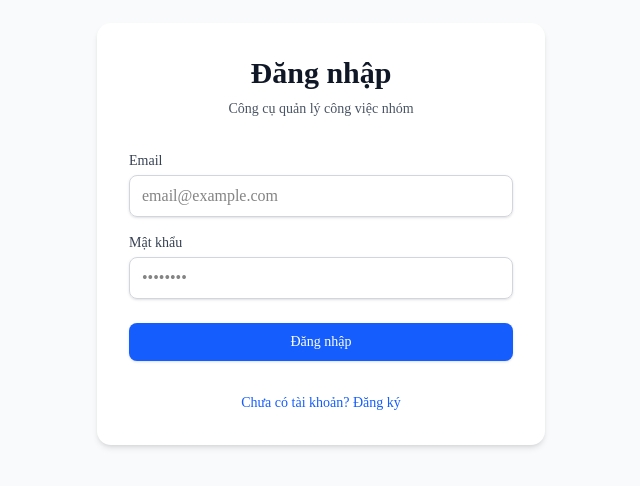
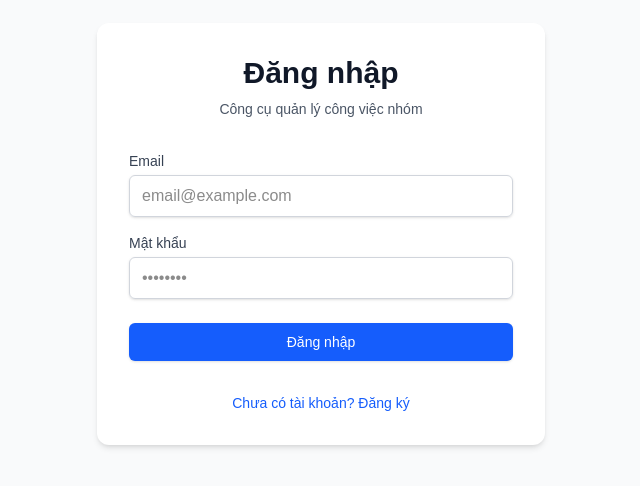
Before and after one commit to toitenlahauab-ux/team-task, a Next.js app: page /login in a window 1280 px wide. Shown: the part 166-652 px from the top of the page, without its empty margins (319-959 px from the left). Built offline with nearby package versions, Linux system fonts and the light colour scheme; no server answers.

Commit message:
Simplify globals.css for production

```diff
--- a/app/globals.css
+++ b/app/globals.css
@@ -1,129 +1,19 @@
 @import "tailwindcss";
-@import "shadcn/tailwind.css";
-
-@custom-variant dark (&:is(.dark *));
 
 @theme inline {
   --color-background: var(--background);
   --color-foreground: var(--foreground);
-  --font-sans: var(--font-sans);
+  --font-sans: var(--font-geist-sans);
   --font-mono: var(--font-geist-mono);
-  --font-heading: var(--font-sans);
-  --color-sidebar-ring: var(--sidebar-ring);
-  --color-sidebar-border: var(--sidebar-border);
-  --color-sidebar-accent-foreground: var(--sidebar-accent-foreground);
-  --color-sidebar-accent: var(--sidebar-accent);
-  --color-sidebar-primary-foreground: var(--sidebar-primary-foreground);
-  --color-sidebar-primary: var(--sidebar-primary);
-  --color-sidebar-foreground: var(--sidebar-foreground);
-  --color-sidebar: var(--sidebar);
-  --color-chart-5: var(--chart-5);
-  --color-chart-4: var(--chart-4);
-  --color-chart-3: var(--chart-3);
-  --color-chart-2: var(--chart-2);
-  --color-chart-1: var(--chart-1);
-  --color-ring: var(--ring);
-  --color-input: var(--input);
-  --color-border: var(--border);
-  --color-destructive: var(--destructive);
-  --color-accent-foreground: var(--accent-foreground);
-  --color-accent: var(--accent);
-  --color-muted-foreground: var(--muted-foreground);
-  --color-muted: var(--muted);
-  --color-secondary-foreground: var(--secondary-foreground);
-  --color-secondary: var(--secondary);
-  --color-primary-foreground: var(--primary-foreground);
-  --color-primary: var(--primary);
-  --color-popover-foreground: var(--popover-foreground);
-  --color-popover: var(--popover);
-  --color-card-foreground: var(--card-foreground);
-  --color-card: var(--card);
-  --radius-sm: calc(var(--radius) * 0.6);
-  --radius-md: calc(var(--radius) * 0.8);
-  --radius-lg: var(--radius);
-  --radius-xl: calc(var(--radius) * 1.4);
-  --radius-2xl: calc(var(--radius) * 1.8);
-  --radius-3xl: calc(var(--radius) * 2.2);
-  --radius-4xl: calc(var(--radius) * 2.6);
 }
 
 :root {
-  --background: oklch(1 0 0);
-  --foreground: oklch(0.145 0 0);
-  --card: oklch(1 0 0);
-  --card-foreground: oklch(0.145 0 0);
-  --popover: oklch(1 0 0);
-  --popover-foreground: oklch(0.145 0 0);
-  --primary: oklch(0.205 0 0);
-  --primary-foreground: oklch(0.985 0 0);
-  --secondary: oklch(0.97 0 0);
-  --secondary-foreground: oklch(0.205 0 0);
-  --muted: oklch(0.97 0 0);
-  --muted-foreground: oklch(0.556 0 0);
-  --accent: oklch(0.97 0 0);
-  --accent-foreground: oklch(0.205 0 0);
-  --destructive: oklch(0.577 0.245 27.325);
-  --border: oklch(0.922 0 0);
-  --input: oklch(0.922 0 0);
-  --ring: oklch(0.708 0 0);
-  --chart-1: oklch(0.87 0 0);
-  --chart-2: oklch(0.556 0 0);
-  --chart-3: oklch(0.439 0 0);
-  --chart-4: oklch(0.371 0 0);
-  --chart-5: oklch(0.269 0 0);
-  --radius: 0.625rem;
-  --sidebar: oklch(0.985 0 0);
-  --sidebar-foreground: oklch(0.145 0 0);
-  --sidebar-primary: oklch(0.205 0 0);
-  --sidebar-primary-foreground: oklch(0.985 0 0);
-  --sidebar-accent: oklch(0.97 0 0);
-  --sidebar-accent-foreground: oklch(0.205 0 0);
-  --sidebar-border: oklch(0.922 0 0);
-  --sidebar-ring: oklch(0.708 0 0);
+  --background: #ffffff;
+  --foreground: #171717;
 }
 
-.dark {
-  --background: oklch(0.145 0 0);
-  --foreground: oklch(0.985 0 0);
-  --card: oklch(0.205 0 0);
-  --card-foreground: oklch(0.985 0 0);
-  --popover: oklch(0.205 0 0);
-  --popover-foreground: oklch(0.985 0 0);
-  --primary: oklch(0.922 0 0);
-  --primary-foreground: oklch(0.205 0 0);
-  --secondary: oklch(0.269 0 0);
-  --secondary-foreground: oklch(0.985 0 0);
-  --muted: oklch(0.269 0 0);
-  --muted-foreground: oklch(0.708 0 0);
-  --accent: oklch(0.269 0 0);
-  --accent-foreground: oklch(0.985 0 0);
-  --destructive: oklch(0.704 0.191 22.216);
-  --border: oklch(1 0 0 / 10%);
-  --input: oklch(1 0 0 / 15%);
-  --ring: oklch(0.556 0 0);
-  --chart-1: oklch(0.87 0 0);
-  --chart-2: oklch(0.556 0 0);
-  --chart-3: oklch(0.439 0 0);
-  --chart-4: oklch(0.371 0 0);
-  --chart-5: oklch(0.269 0 0);
-  --sidebar: oklch(0.205 0 0);
-  --sidebar-foreground: oklch(0.985 0 0);
-  --sidebar-primary: oklch(0.488 0.243 264.376);
-  --sidebar-primary-foreground: oklch(0.985 0 0);
-  --sidebar-accent: oklch(0.269 0 0);
-  --sidebar-accent-foreground: oklch(0.985 0 0);
-  --sidebar-border: oklch(1 0 0 / 10%);
-  --sidebar-ring: oklch(0.556 0 0);
+body {
+  background: var(--background);
+  color: var(--foreground);
+  font-family: Arial, Helvetica, sans-serif;
 }
-
-@layer base {
-  * {
-    @apply border-border outline-ring/50;
-  }
-  body {
-    @apply bg-background text-foreground;
-  }
-  html {
-    @apply font-sans;
-  }
-}
```
